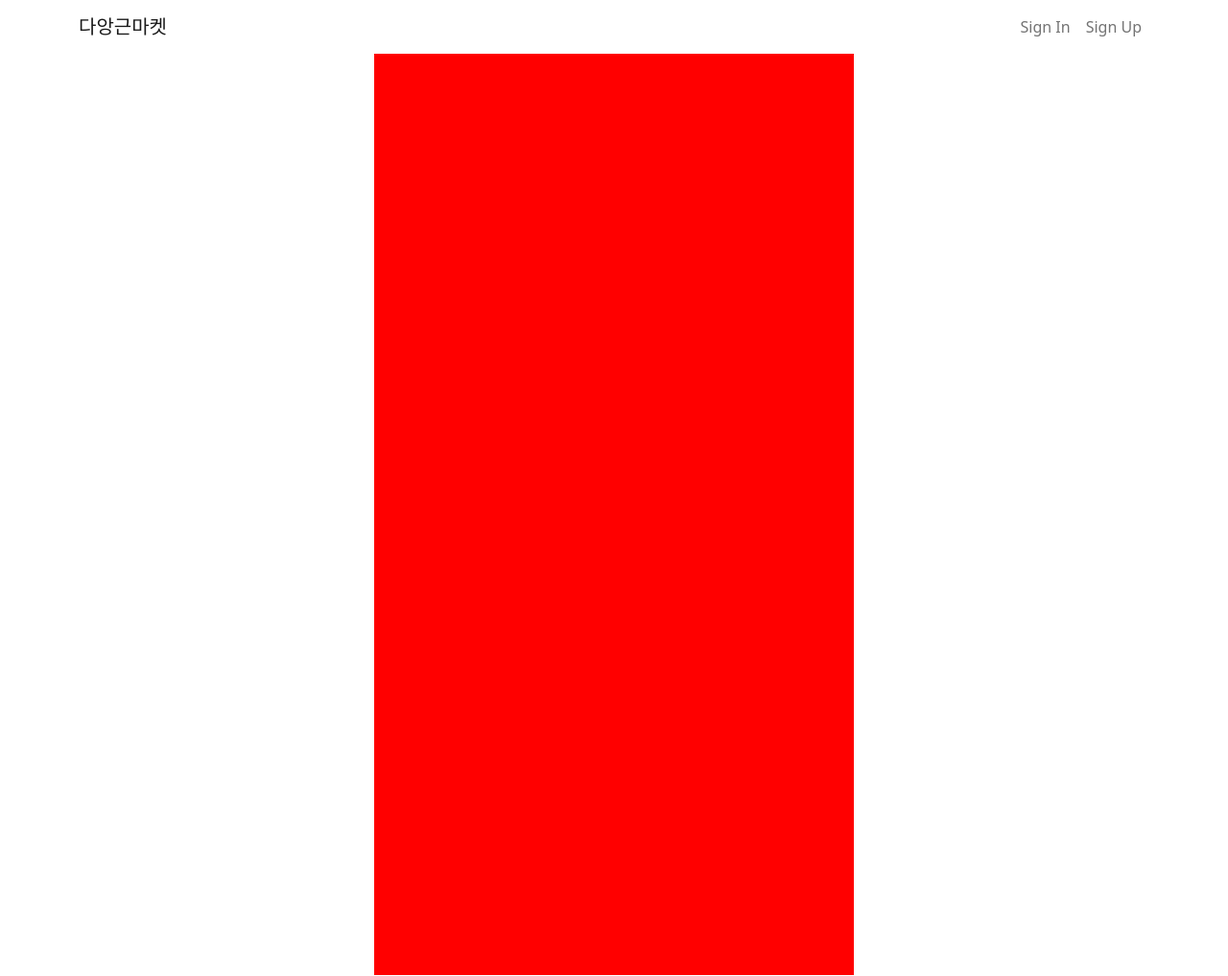
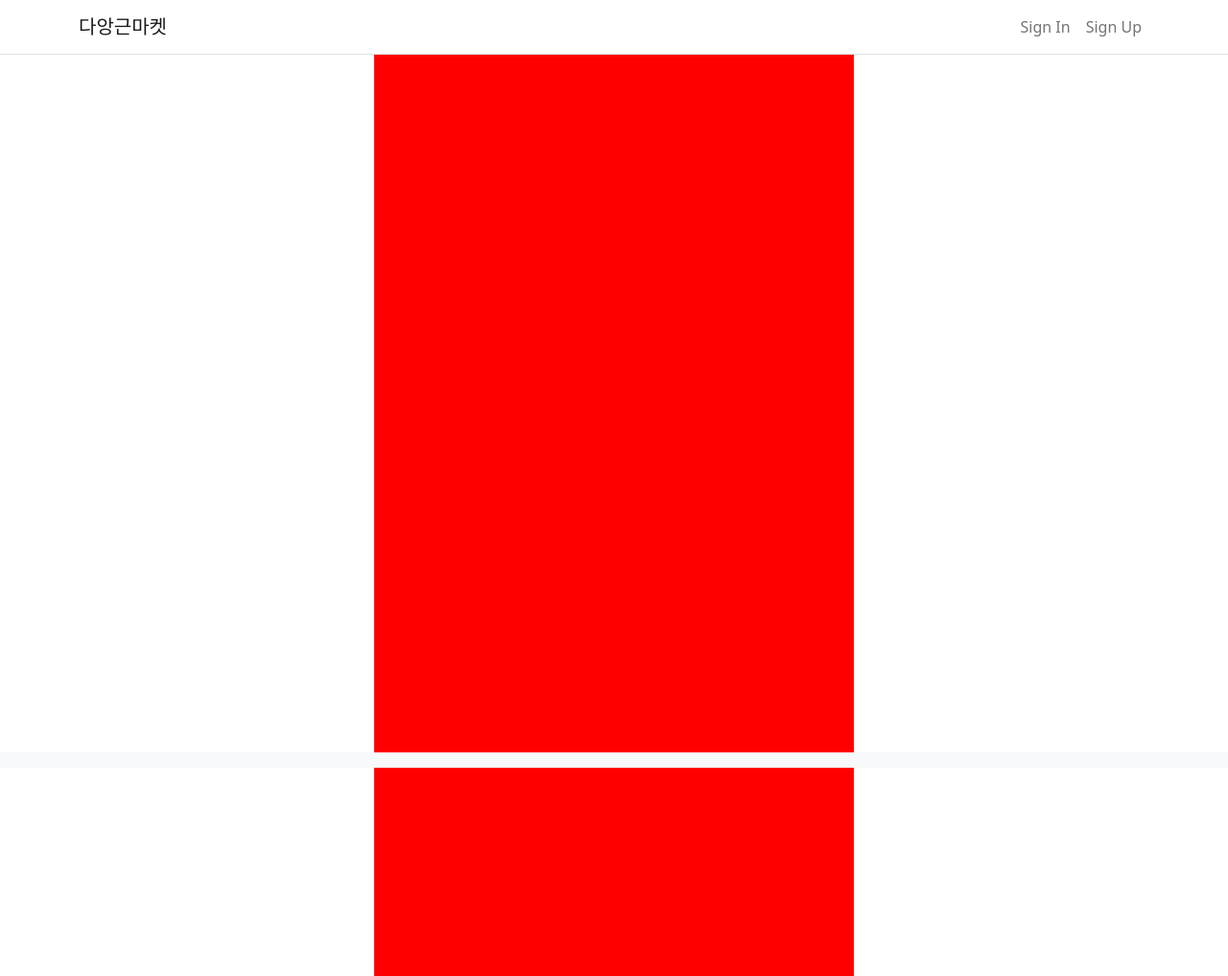
Before and after one commit to eonsh11/Mulogo_market, a Django app: page /main/ in a window 1280 px wide. Shown: the whole page at 96% size. Run offline with Django 4.2, Linux system fonts and the light colour scheme; parts of the project's set-up code (start-up, migrations or seed data) failed here and were passed over; some libraries are stand-ins or nearby versions.

Commit message:
base css

```diff
--- a/templates/base.html
+++ b/templates/base.html
@@ -1,4 +1,5 @@
 <!DOCTYPE html>
+{% load static %}
 <html lang="en">
 
   <head>
@@ -8,7 +9,8 @@
       | 다앙근마켓</title>
     <!-- Bootstrap CSS -->
     <link href="https://cdn.jsdelivr.net/npm/bootstrap@5.0.0-beta3/dist/css/bootstrap.min.css" rel="stylesheet" integrity="sha384-eOJMYsd53ii+scO/bJGFsiCZc+5NDVN2yr8+0RDqr0Ql0h+rP48ckxlpbzKgwra6" crossorigin="anonymous"/>
-
+    <link rel="stylesheet" href="https://cdn.jsdelivr.net/npm/bootstrap-icons@1.7.2/font/bootstrap-icons.css">
+    <link rel="stylesheet" href="{% static '/post/post.css' %}">
     <script src="https://cdn.jsdelivr.net/npm/bootstrap@5.0.0-beta3/dist/js/bootstrap.bundle.min.js" integrity="sha384-JEW9xMcG8R+pH31jmWH6WWP0WintQrMb4s7ZOdauHnUtxwoG2vI5DkLtS3qm9Ekf" crossorigin="anonymous"></script>
     <style>
       .title-center {
@@ -32,8 +34,8 @@
   </head>
 
   <body>
-    <nav class="navbar sticky-top navbar-expand-lg navbar-light bg-transparent">
-      <div class="container">
+    <nav class="navbar sticky-top navbar-expand-lg navbar-light bg-transparent border-bottom">
+      <div class="container-sm">
         <a class="navbar-brand" href="/">다앙근마켓</a>
         {% if user.is_authenticated %}
           <div class="collapse navbar-collapse" id="navbarSupportedContent">
@@ -77,6 +79,9 @@
         </form>
       </div>
     </nav>
+    <nav class="navbar fixed-bottom navbar-expand-lg navbar-light bg-light">
+
+    </nav>
     {% block content %}{% endblock %}
   </body>
 
```
